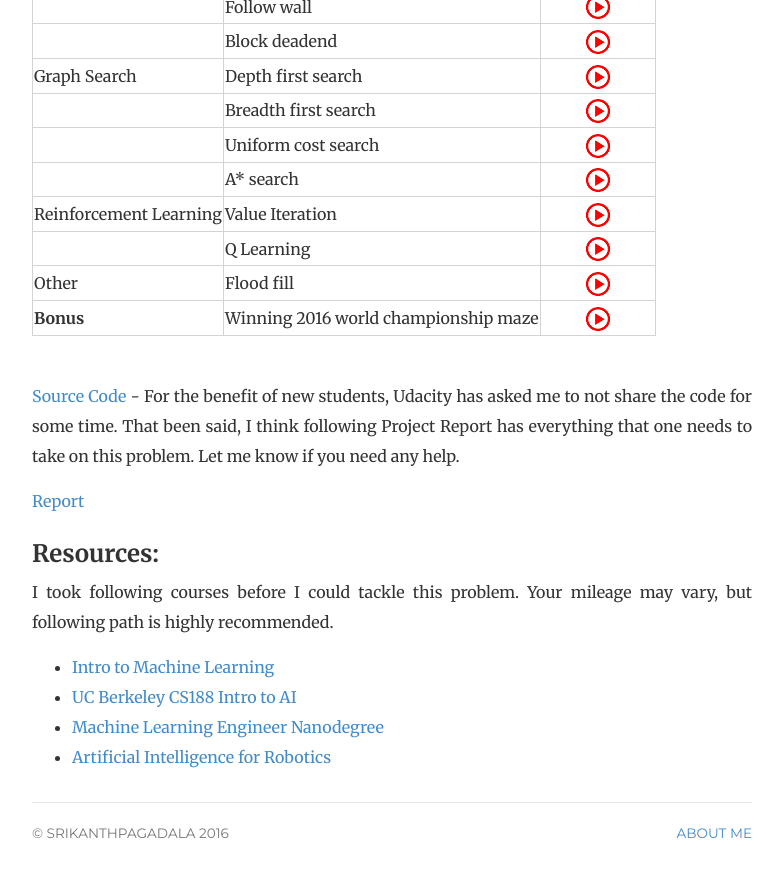
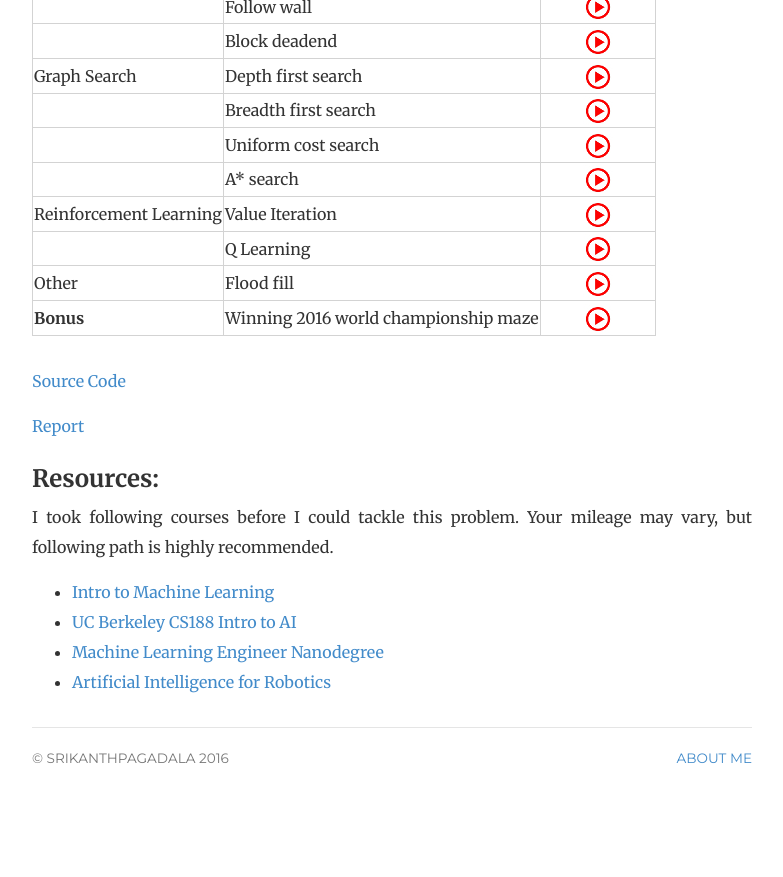
Before and after one commit to srikanthpagadala/srikanthpagadala.github.io, a Jekyll site: the page built from _posts/2016-11-06-plot-and-navigate-a-virtual-maze.md, in a window 1280 px wide and 900 px high, scrolled down 1143 px. Shown: the top 877 px of the window, without its empty margins (248-1031 px from the left). Built offline with Jekyll 4.4.1, drawn with Linux system fonts in a browser that asks for light colours; after the commit the page ends 1968 px from its top, so only the background shows below that.

Commit message:
enabled source code for Plot and Navigate a Virtual Maze

```diff
--- a/_posts/2016-11-06-plot-and-navigate-a-virtual-maze.md
+++ b/_posts/2016-11-06-plot-and-navigate-a-virtual-maze.md
@@ -43,8 +43,7 @@
 | **Bonus**                  | Winning 2016 world championship maze | [![](/img/playvideo_sm.jpg)](https://www.youtube.com/watch?v=tm3HLxWAu8g){:target="_blank"} |
 
 <br />
-
-[Source Code]() - For the benefit of new students, Udacity has asked me to not share the code for some time. That been said, I think following Project Report has everything that one needs to take on this problem. Let me know if you need any help.
+[Source Code](https://github.com/srikanthpagadala/udacity/tree/master/Machine%20Learning%20Engineer%20Nanodegree/Capstone:%20Plot%20and%20Navigate%20a%20Virtual%20Maze){:target="_blank"}
 
 [Report](https://github.com/srikanthpagadala/udacity/blob/master/Machine%20Learning%20Engineer%20Nanodegree/Capstone:%20Plot%20and%20Navigate%20a%20Virtual%20Maze/report.pdf){:target="_blank"}
 
```
